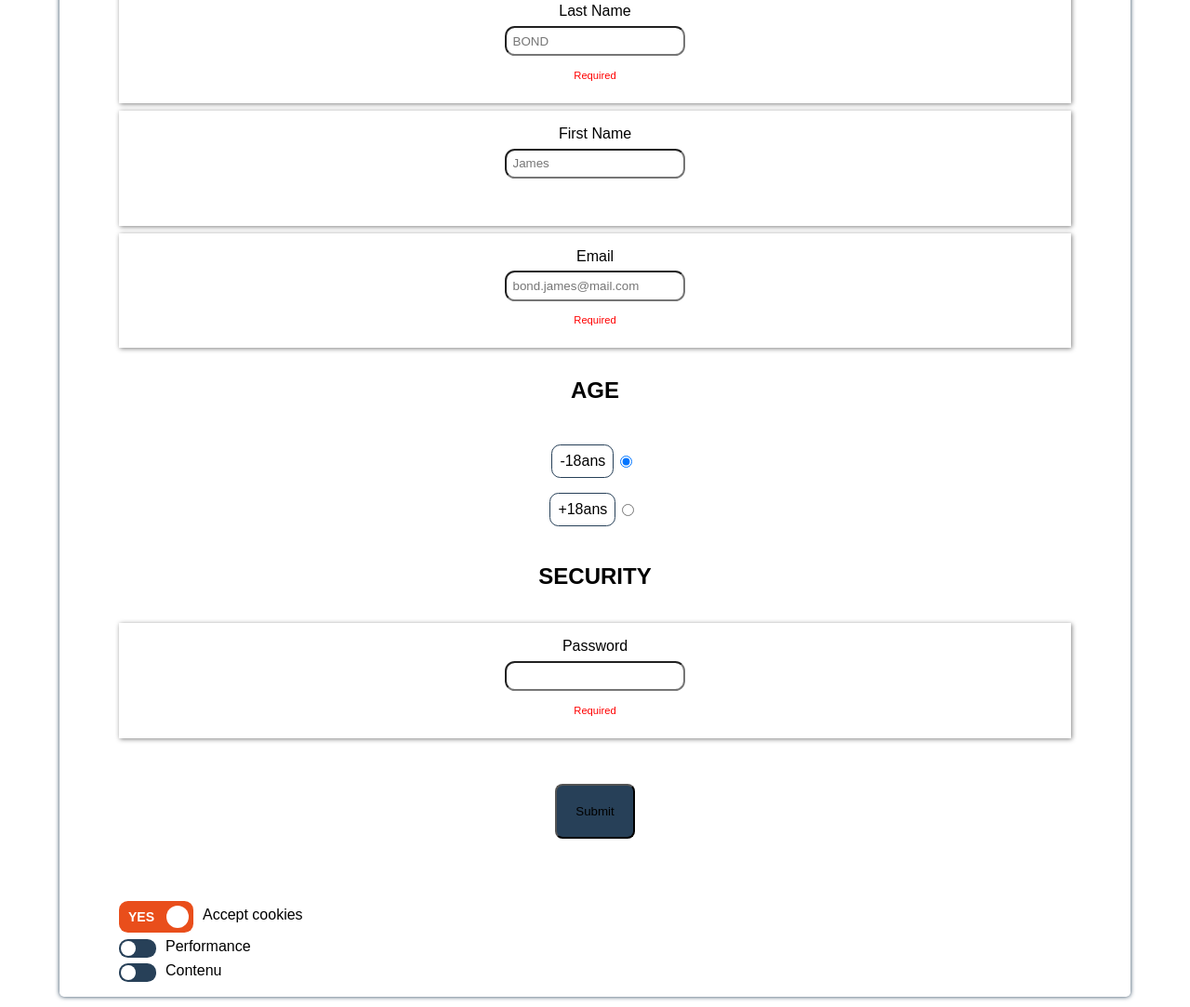
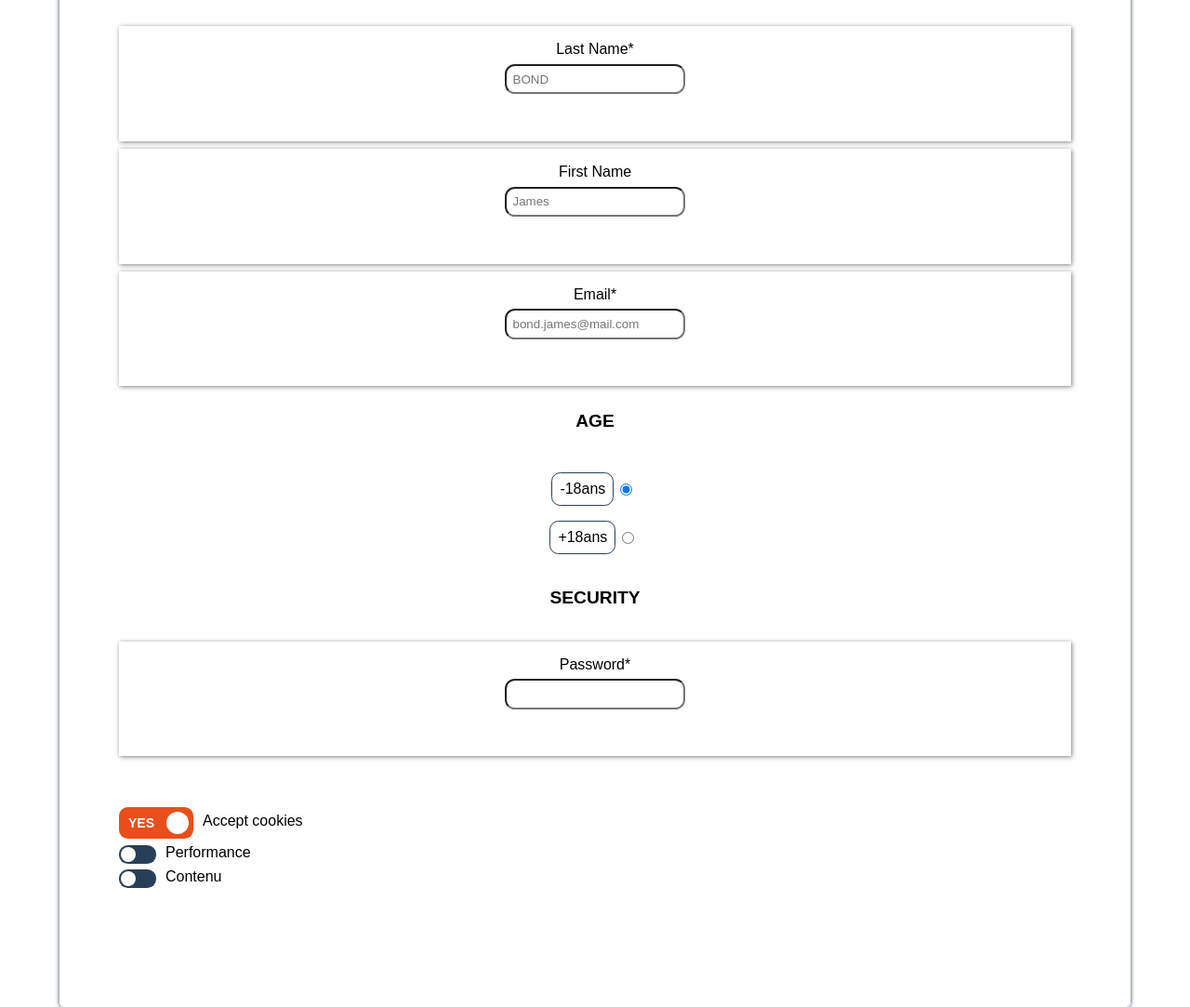
Before and after one commit to yoann83/reactFormNatif, a React app: page / in a window 1280 px wide. Shown: the part 476-1559 px from the top of the page at 93% size. Built offline with nearby package versions, Linux system fonts and the light colour scheme.

Commit message:
update form validator manual

```diff
--- a/src/components/Button.scss
+++ b/src/components/Button.scss
@@ -5,6 +5,11 @@ $orange_egerie: #e94e1b;
   align-items:center;
   justify-content: center;
   button{
+    position: absolute;
+    bottom: 0;
+    left: 50%;
+    transform: translate(-50%, -50%);
+    width: max-content;
     cursor: pointer;
     background-color: $blue_egerie;
     padding: 1.5em;
--- a/src/components/ButtonComponent.js
+++ b/src/components/ButtonComponent.js
@@ -1,30 +1,11 @@
-import React, { useState, useEffect } from "react";
-import PropTypes from "prop-types";
 import "./Button.scss";
 
 const ButtonComponent = ({ errorMessage }) => {
-  const [disable, isDisable] = useState(true);
-
-  const handleClickDisable = () => {
-    setTimeout(() => {
-      isDisable(false);
-    }, 5000);
-  };
-
-  //INITIALIZE FUNCTION
-  useEffect(() => {
-    handleClickDisable();
-  }, [disable]);
-
   return (
     <div className="box_submit">
-         <button disabled={disable}>Submit</button>
+         <button>Submit</button>
     </div>
   );
 };
 
-ButtonComponent.propTypes = {
-  errorMessage: PropTypes.string
-};
-
 export default ButtonComponent;
--- a/src/components/InputComponent.js
+++ b/src/components/InputComponent.js
@@ -14,6 +14,7 @@ const InputComponent = ({
 }) => {
   //STATES
   const [value, setValue] = useState(dataValue ? dataValue : "");
+  const [show, isShow] = useState(false);
   const [regex, setRegex] = useState("");
   const [errorMessage, setErrorMessage] = useState("");
   const [styleError, setStyleError] = useState("");
@@ -42,11 +43,13 @@ const InputComponent = ({
     if (valuePassword.match(regexPwd)) {
       setErrorMessage("");
       setStyleError("");
+      isShow(true);
     } else {
       setErrorMessage(
         "Minimum eight characters, at least one uppercase letter, one lowercase letter, one number and one special character"
       );
       setStyleError("error");
+      isShow(false);
     }
   };
 
@@ -67,17 +70,14 @@ const InputComponent = ({
       setRegex(regexEmail);
       testEmailRegex(value);
     } else {
+      setErrorMessage("");
       setStyleError("");
     }
   };
 
-  //INITIALIZE FUNCTION
-  useEffect(() => {
-    testError();
-  }, [value]);
-
   const handleChange = (event) => {
     setValue(event.target.value);
+    testError();
   };
 
   return (
@@ -87,6 +87,7 @@ const InputComponent = ({
         style={dataOption.labelStyle}
       >
         {dataLabel}
+        {dataOption.required ? "*" : ""}
       </label>
       <input
         type={dataType}
@@ -102,9 +103,13 @@ const InputComponent = ({
         style={dataOption.inputStyle}
       />
       <p className={styleError}> {errorMessage} </p>
-      <div>
-        {dataType === "button" ? <Button errorMessage={errorMessage} /> : ""}
-      </div>
+      {show ? (
+        <div>
+          <Button />
+        </div>
+      ) : (
+        <></>
+      )}
     </div>
   );
 };
--- a/src/components/ToggleSwitch.scss
+++ b/src/components/ToggleSwitch.scss
@@ -3,7 +3,7 @@ $label-color: #274058;
 $disabled-color: #ddd;
 $toggle-color: #e94e1b;
 #consent{
-  margin: 4em 0 0 0;
+  margin: 0 0 7em 0;
   div {
     text-align: left;
     margin-top: 0.2em;
--- a/src/containers/login/Form.js
+++ b/src/containers/login/Form.js
@@ -18,7 +18,7 @@ export default function Form() {
         name: "",
         option: {
           labelStyle: {
-            fontSize: "1.5em",
+            fontSize: "1.2em",
             fontWeight: "bold",
             textAlign: "center",
             display: "block",
@@ -33,7 +33,7 @@ export default function Form() {
         type: "text",
         label: "Last Name",
         name: "last_name",
-        value: "",
+        value: "-",
         dataPlaceholder: "BOND",
         option: {
           class: "box_input",
@@ -46,7 +46,6 @@ export default function Form() {
         type: "text",
         label: "First Name",
         name: "first_name",
-        value: "",
         dataPlaceholder: "James",
         option: {
           class: "box_input"
@@ -56,7 +55,7 @@ export default function Form() {
         type: "email",
         label: "Email",
         name: "email",
-        value: "",
+        value: "My Email",
         dataPlaceholder: "bond.james@mail.com",
         option: {
           class: "box_input",
@@ -69,7 +68,7 @@ export default function Form() {
         name: "age",
         option: {
           labelStyle: {
-            fontSize: "1.5em",
+            fontSize: "1.2em",
             fontWeight: "bold",
             textAlign: "center",
             display: "block",
@@ -94,7 +93,6 @@ export default function Form() {
         type: "radio",
         label: "+18ans",
         name: "age",
-        value: "",
         option: {
           idRadio: "has_18",
           class: "box_radio"
@@ -106,7 +104,7 @@ export default function Form() {
         name: "",
         option: {
           labelStyle: {
-            fontSize: "1.5em",
+            fontSize: "1.2em",
             fontWeight: "bold",
             textAlign: "center",
             display: "block",
@@ -121,7 +119,7 @@ export default function Form() {
         type: "password",
         label: "Password",
         name: "password",
-        value: "",
+        value: "password",
         option: {
           class: "box_input",
           required: true,
@@ -132,7 +130,6 @@ export default function Form() {
         type: "button",
         name: "",
         label: "",
-        value: "",
         option: {
           inputStyle: {
             display: "none"
@@ -149,7 +146,7 @@ export default function Form() {
     <div>
       <section>
         <form>
-          <div></div>
+          <h1>FORM REACT</h1>
           <ul>
             {datas.map((data, key) => (
               <Input
```
